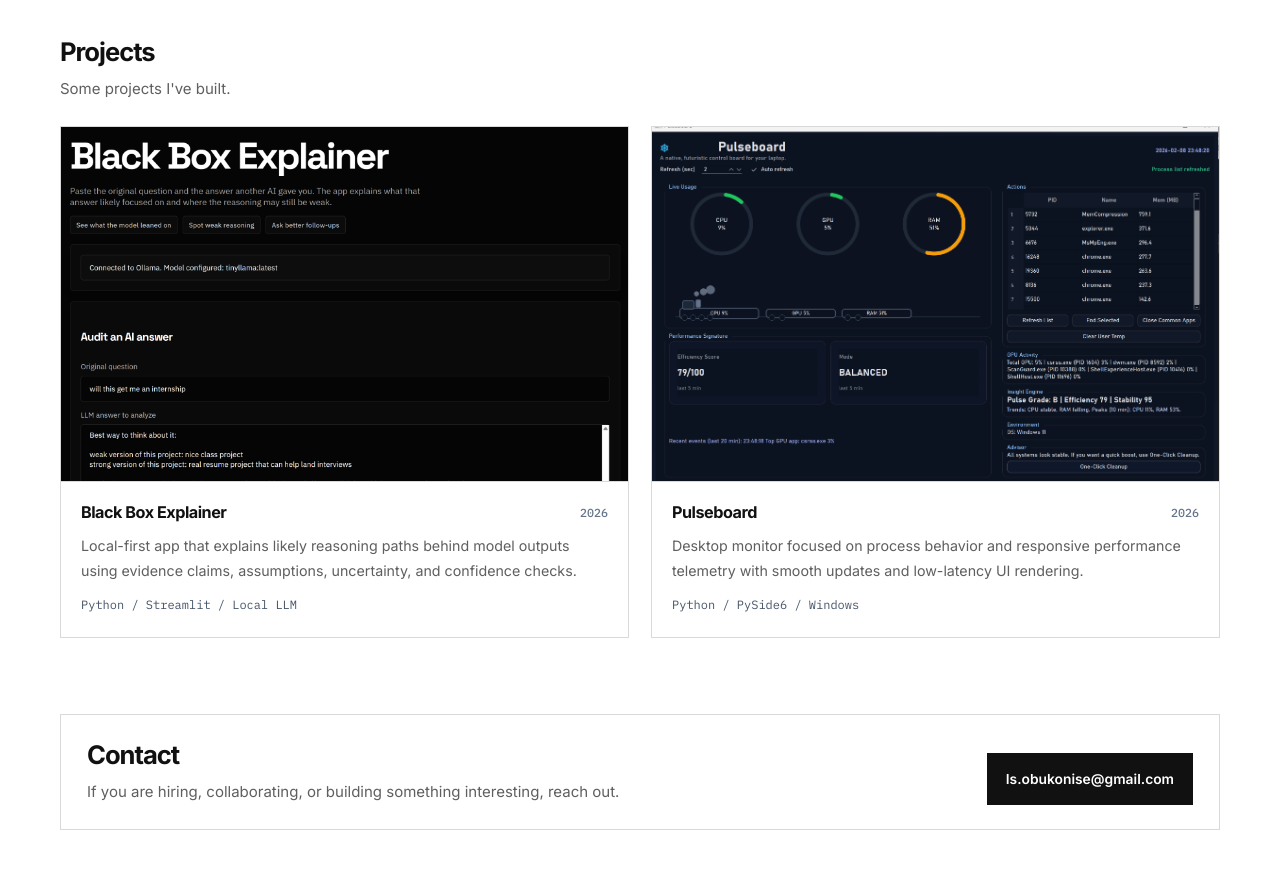
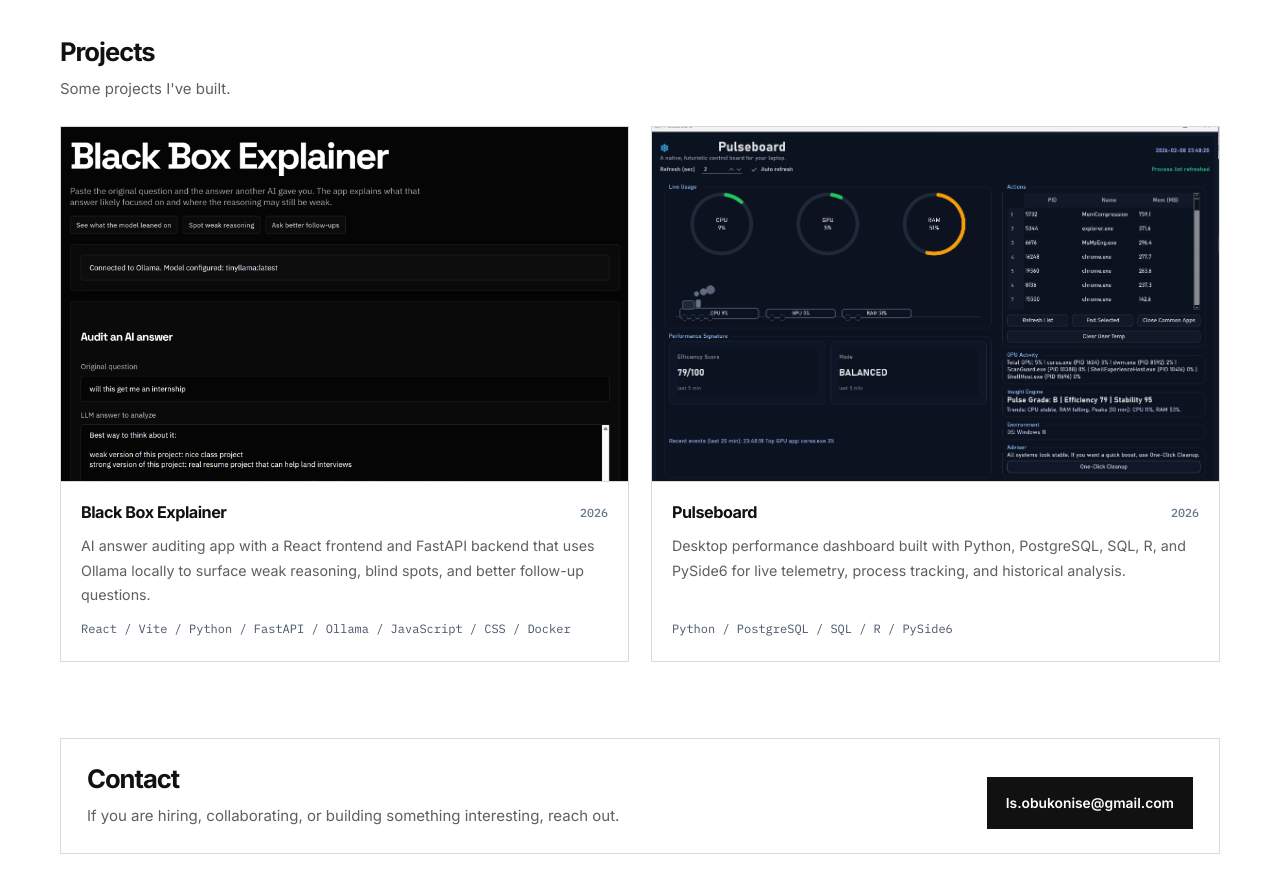
Before and after one commit to Israelobuk/portfolio-site, a Next.js app: page / in a window 1280 px wide. Shown: the part 840-1732 px from the top of the page. Built offline with nearby package versions, Linux system fonts and the light colour scheme.

Commit message:
Add files via upload

```diff
--- a/app/globals.css
+++ b/app/globals.css
@@ -476,6 +476,8 @@ img {
 }
 
 .project-card {
+  display: flex;
+  flex-direction: column;
   overflow: hidden;
   border: 1px solid var(--line);
   border-radius: 0;
@@ -513,7 +515,9 @@ img {
 }
 
 .project-card__body {
-  display: grid;
+  display: flex;
+  flex: 1 1 auto;
+  flex-direction: column;
   gap: 12px;
   padding: 20px 20px 22px;
 }
@@ -542,6 +546,7 @@ img {
 
 .stack {
   margin: 0;
+  margin-top: auto;
   color: #475569;
   font-family: var(--font-mono), monospace;
   font-size: 0.8rem;
--- a/app/page.js
+++ b/app/page.js
@@ -22,21 +22,21 @@ const projects = [
   {
     name: "Black Box Explainer",
     year: "2026",
-    stack: "Python / Streamlit / Local LLM",
+    stack: "React / Vite / Python / FastAPI / Ollama / JavaScript / CSS / Docker",
     image: "/images/blackbox-explainer.png",
     repo: "https://github.com/Israelobuk/blackbox_explainer",
     description:
-      "Local-first app that explains likely reasoning paths behind model outputs using evidence claims, assumptions, uncertainty, and confidence checks.",
+      "AI answer auditing app with a React frontend and FastAPI backend that uses Ollama locally to surface weak reasoning, blind spots, and better follow-up questions.",
     points: ["Schema-validated outputs", "Evidence quote verification", "Ollama support"],
   },
   {
     name: "Pulseboard",
     year: "2026",
-    stack: "Python / PySide6 / Windows",
+    stack: "Python / PostgreSQL / SQL / R / PySide6",
     image: "/images/pulseboard.png",
     repo: "https://github.com/Israelobuk/pulseboard",
     description:
-      "Desktop monitor focused on process behavior and responsive performance telemetry with smooth updates and low-latency UI rendering.",
+      "Desktop performance dashboard built with Python, PostgreSQL, SQL, R, and PySide6 for live telemetry, process tracking, and historical analysis.",
     points: ["Real-time process insights", "Low-latency refresh behavior", "Desktop-first dashboard"],
   },
 ];
```
